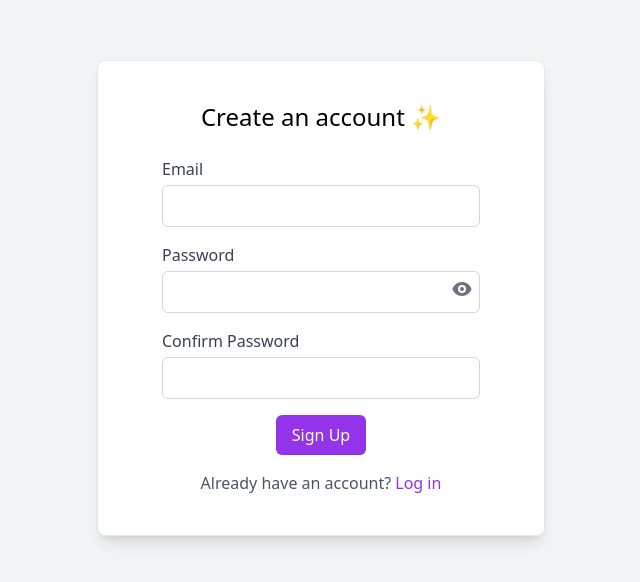
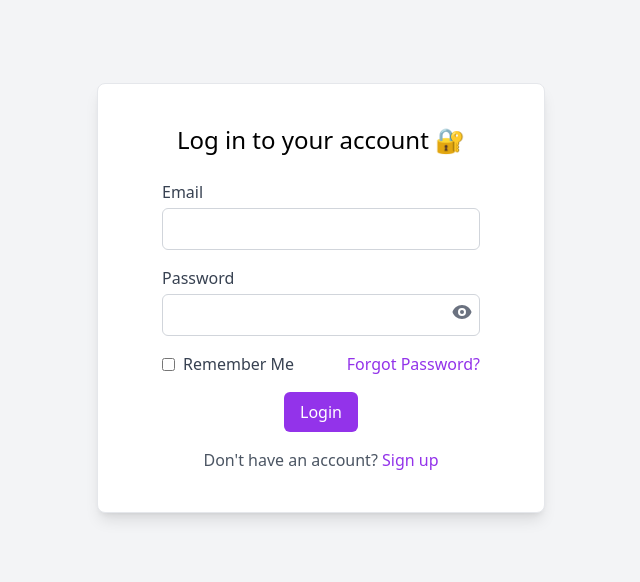
Before and after one commit to devdele/Brainy-1.0, a React (Vite) app: page /login in a window 1280 px wide. Shown: the part 102-684 px from the top of the page, without its empty margins (319-959 px from the left). Built offline with nearby package versions, Linux system fonts and the light colour scheme.

Commit message:
latest changes

```diff
--- a/src/Components/LoginSignup/Login.jsx
+++ b/src/Components/LoginSignup/Login.jsx
@@ -1,18 +1,19 @@
+// src/Components/LoginSignup/Login.jsx
 import React, { useState } from 'react';
 import { motion } from 'framer-motion';
 import { HiEye, HiEyeOff } from 'react-icons/hi';
 import { useNavigate } from 'react-router-dom';
 import { auth } from '../../config/firebase';
-import { createUserWithEmailAndPassword } from 'firebase/auth';
+import { signInWithEmailAndPassword, setPersistence, browserLocalPersistence, browserSessionPersistence } from 'firebase/auth';
 
-const Signup = () => {
+const Login = () => {
   const [email, setEmail] = useState('');
   const [password, setPassword] = useState('');
-  const [confirmPassword, setConfirmPassword] = useState('');
   const [showPassword, setShowPassword] = useState(false);
   const [loading, setLoading] = useState(false);
   const [error, setError] = useState('');
   const [success, setSuccess] = useState('');
+  const [rememberMe, setRememberMe] = useState(false);
   const navigate = useNavigate();
 
   const handleFormSubmit = async (e) => {
@@ -29,43 +30,48 @@ const Signup = () => {
       setError('Password must be at least 6 characters long.');
       return;
     }
-    if (password !== confirmPassword) {
-      setError('Passwords do not match.');
-      return;
-    }
 
     setLoading(true);
 
     try {
-      // Create user in Firebase Authentication
-      const userCredential = await createUserWithEmailAndPassword(auth, email, password);
-      const user = userCredential.user;
+      // Set persistence based on remember me
+      await setPersistence(auth, rememberMe ? browserLocalPersistence : browserSessionPersistence);
 
-      setSuccess('Signup successful! You can now log in.');
-      setEmail('');
-      setPassword('');
-      setConfirmPassword('');
+      // Sign in with Firebase
+      await signInWithEmailAndPassword(auth, email, password);
+
+      setSuccess('Login successful!');
+
+      // Store user info in localStorage if remember me is checked
+      if (rememberMe) {
+        localStorage.setItem('userEmail', email);
+      } else {
+        localStorage.removeItem('userEmail');
+      }
 
       // Navigate to dashboard
       navigate('/dashboard', { replace: true });
 
     } catch (error) {
-      console.error('Signup error:', error);
+      console.error('Login error:', error);
       switch (error.code) {
-        case 'auth/email-already-in-use':
-          setError('This email is already registered.');
+        case 'auth/user-not-found':
+          setError('No account found with this email.');
+          break;
+        case 'auth/wrong-password':
+          setError('Incorrect password.');
           break;
         case 'auth/invalid-email':
           setError('Invalid email address.');
           break;
-        case 'auth/operation-not-allowed':
-          setError('Email/password accounts are not enabled.');
+        case 'auth/user-disabled':
+          setError('This account has been disabled.');
           break;
-        case 'auth/weak-password':
-          setError('Password is too weak. Please use at least 6 characters.');
+        case 'auth/too-many-requests':
+          setError('Too many failed attempts. Please try again later.');
           break;
         default:
-          setError('Failed to create account. Please try again.');
+          setError('Failed to login. Please try again.');
       }
     } finally {
       setLoading(false);
@@ -80,7 +86,7 @@ const Signup = () => {
         animate={{ opacity: 1 }}
         transition={{ duration: 0.5 }}
       >
-        <h2 className="text-2xl font-medium text-center mb-6">Create an account ✨</h2>
+        <h2 className="text-2xl font-medium text-center mb-6">Log in to your account 🔐</h2>
 
         {error && <div className="text-red-500 text-center mb-4">{error}</div>}
         {success && <div className="text-green-500 text-center mb-4">{success}</div>}
@@ -111,19 +117,27 @@ const Signup = () => {
                 onClick={() => setShowPassword(!showPassword)}
                 className="absolute right-2 top-2 text-gray-500"
               >
-                {showPassword ? <HiEyeOff className="w-5 h-5" /> : <HiEye className="w-5 h-5" />}
+                {showPassword ? <HiEyeOff className="h-5 w-5" /> : <HiEye className="h-5 w-5" />}
               </button>
             </div>
           </div>
-          <div className="mb-4">
-            <label className="block text-gray-700">Confirm Password</label>
-            <input
-              type="password"
-              value={confirmPassword}
-              onChange={(e) => setConfirmPassword(e.target.value)}
-              required
-              className="mt-1 block w-full border border-gray-300 rounded-md p-2"
-            />
+          <div className="flex items-center justify-between mb-4">
+            <div className="flex items-center">
+              <input
+                type="checkbox"
+                checked={rememberMe}
+                onChange={() => setRememberMe(!rememberMe)}
+                className="mr-2"
+              />
+              <label className="text-gray-700">Remember Me</label>
+            </div>
+            <button
+              type="button"
+              onClick={() => navigate('/forgot-password')}
+              className="text-purple-600 hover:text-purple-500"
+            >
+              Forgot Password?
+            </button>
           </div>
           <div className="flex justify-center">
             <button
@@ -131,17 +145,17 @@ const Signup = () => {
               className={`bg-purple-600 text-white rounded-md py-2 px-4 hover:bg-purple-400 transition duration-200 ${loading ? 'opacity-50 cursor-not-allowed' : ''}`}
               disabled={loading}
             >
-              {loading ? 'Signing up...' : 'Sign Up'}
+              {loading ? 'Logging In...' : 'Login'}
             </button>
           </div>
         </form>
         <div className="text-center mt-4">
-          <span className="text-gray-600">Already have an account? </span>
+          <span className="text-gray-600">Don't have an account? </span>
           <button
-            onClick={() => navigate('/login')}
+            onClick={() => navigate('/signup')}
             className="text-purple-600 hover:text-purple-500"
           >
-            Log in
+            Sign up
           </button>
         </div>
       </motion.div>
@@ -149,4 +163,4 @@ const Signup = () => {
   );
 };
 
-export default Signup;
+export default Login;
```
